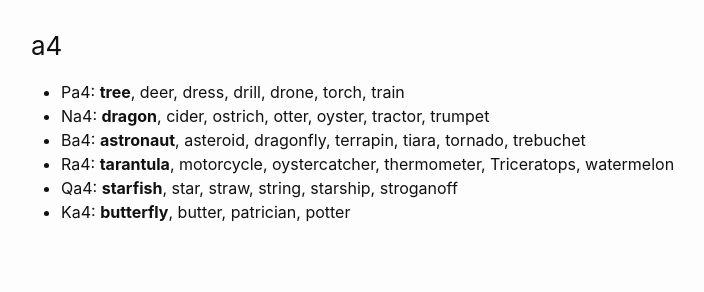
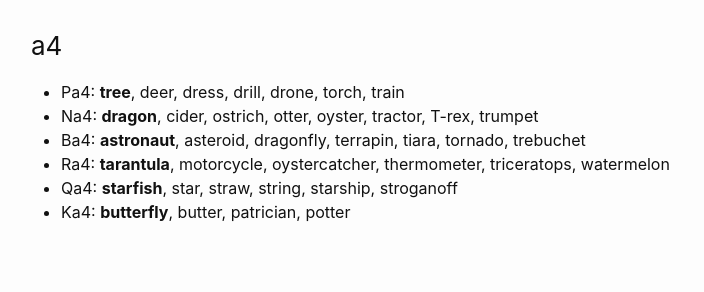
Before and after one commit to liontailedmacaque/liontailedmacaque.github.io, a Jekyll site: the page built from chessmemorypalace/picturewords.md, in a window 1280 px wide and 900 px high, scrolled down 998 px. Shown: the part 154-446 px from the top of the window, without its empty margins (239-943 px from the left). Built offline with Jekyll 4.4.1, drawn with Linux system fonts in a browser that asks for light colours.

Commit message:
Update picturewords.md

```diff
--- a/chessmemorypalace/picturewords.md
+++ b/chessmemorypalace/picturewords.md
@@ -51,9 +51,9 @@
 
 
 - Pa4: **tree**, deer, dress, drill, drone, torch, train
-- Na4: **dragon**, cider, ostrich, otter, oyster, tractor, trumpet
+- Na4: **dragon**, cider, ostrich, otter, oyster, tractor, T-rex, trumpet
 - Ba4: **astronaut**, asteroid, dragonfly, terrapin, tiara, tornado, trebuchet
-- Ra4: **tarantula**, motorcycle, oystercatcher, thermometer, Triceratops, watermelon
+- Ra4: **tarantula**, motorcycle, oystercatcher, thermometer, triceratops, watermelon
 - Qa4: **starfish**, star, straw, string, starship, stroganoff
 - Ka4: **butterfly**, butter, patrician, potter
 
```
